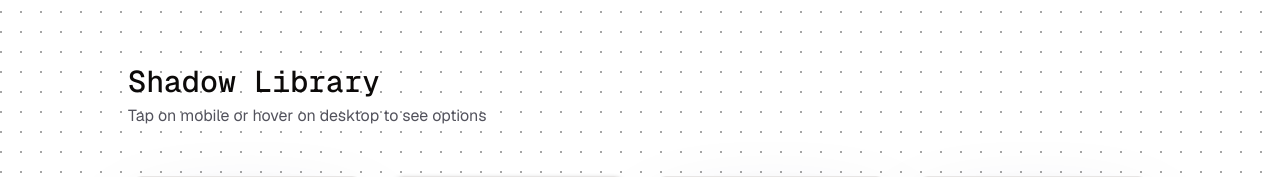
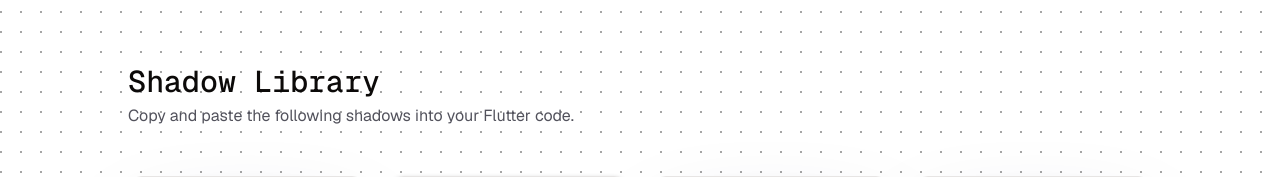
Before and after one commit to jeronasiedu/flutter-box-shadow-generator, a Next.js app: page / in a window 1280 px wide. Shown: the part 849-1026 px from the top of the page. Built offline with nearby package versions, Linux system fonts and the light colour scheme.

Commit message:
Update shadow-library text and clean up unused CSS class

```diff
--- a/src/components/shadow-card.tsx
+++ b/src/components/shadow-card.tsx
@@ -28,7 +28,7 @@
   return (
     <Card
       className={
-        "h-48 group hover:scale-105 flex-col  transition-transform duration-300 relative overflow-hidden px-8 flex flex-col gap-4 items-center" +
+        "h-48 group hover:scale-105 transition-transform duration-300 relative overflow-hidden px-8 flex flex-col gap-4 items-center" +
         " justify-center"
       }
       style={{
--- a/src/components/shadow-library.tsx
+++ b/src/components/shadow-library.tsx
@@ -9,7 +9,7 @@
     >
       <h3 className={"text-3xl mb-1 font-medium font-mono"}>Shadow Library</h3>
       <p className={"text-zinc-600"}>
-        Tap on mobile or hover on desktop to see options
+        Copy and paste the following shadows into your Flutter code.
       </p>
       <div className="grid grid-cols-2 md:grid-cols-3 lg:grid-cols-4 gap-6 mt-12">
         {shadows.map((shadow) => (
```
